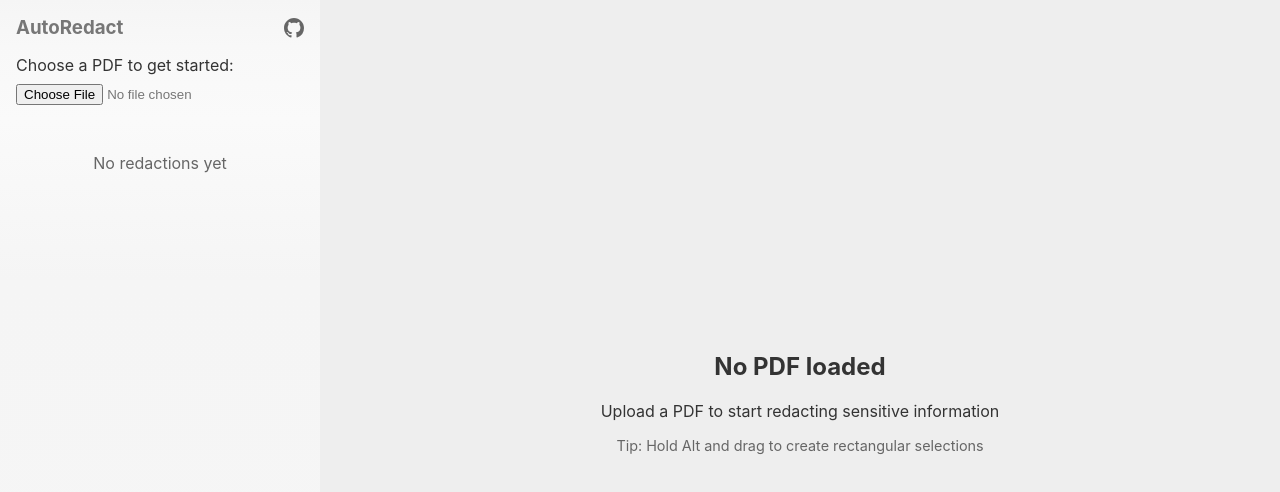
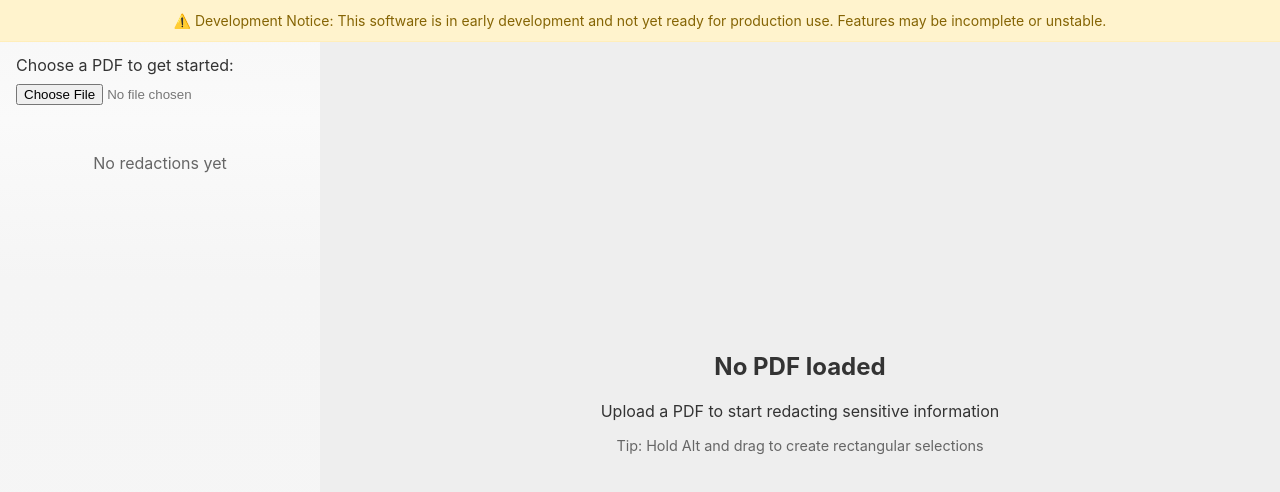
Before and after one commit to davidpomerenke/freedomizer, a React (Vite) app in the folder frontend/: page / in a window 1280 px wide. Shown: the top 492 px of the page. Built offline with nearby package versions, Linux system fonts and the light colour scheme.

Commit message:
Add disclaimer

```diff
--- a/frontend/src/App.tsx
+++ b/frontend/src/App.tsx
@@ -255,6 +255,23 @@
 
   return (
     <div className="App" style={{ display: "flex", height: "100vh" }}>
+      <div
+        style={{
+          position: "fixed",
+          top: 0,
+          left: 0,
+          right: 0,
+          backgroundColor: "#fff3cd",
+          color: "#856404",
+          padding: "12px",
+          textAlign: "center",
+          zIndex: 1000,
+          borderBottom: "1px solid #ffeeba",
+          fontSize: "14px"
+        }}
+      >
+        ⚠️ Development Notice: This software is in early development and not yet ready for production use. Features may be incomplete or unstable.
+      </div>
       <Sidebar
         highlights={highlights}
         resetHighlights={resetHighlights}
```
Also changed, not shown: 1 other file (tests, documents, lock files or other folders).
